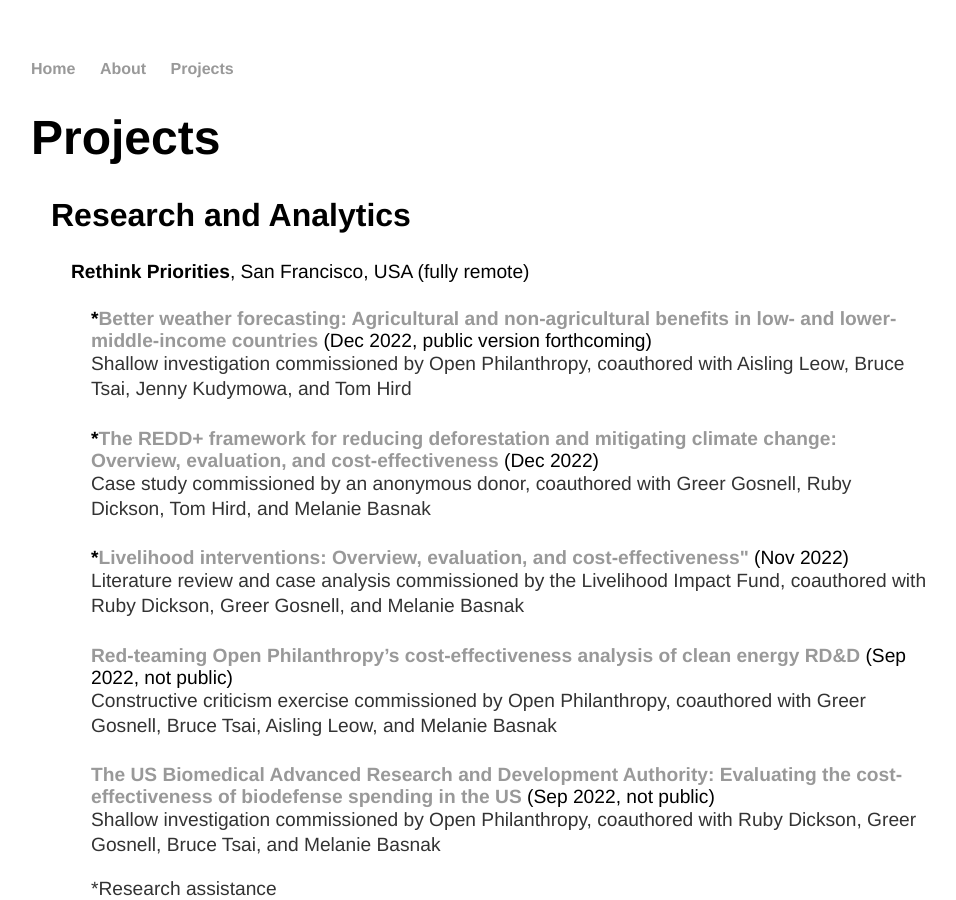
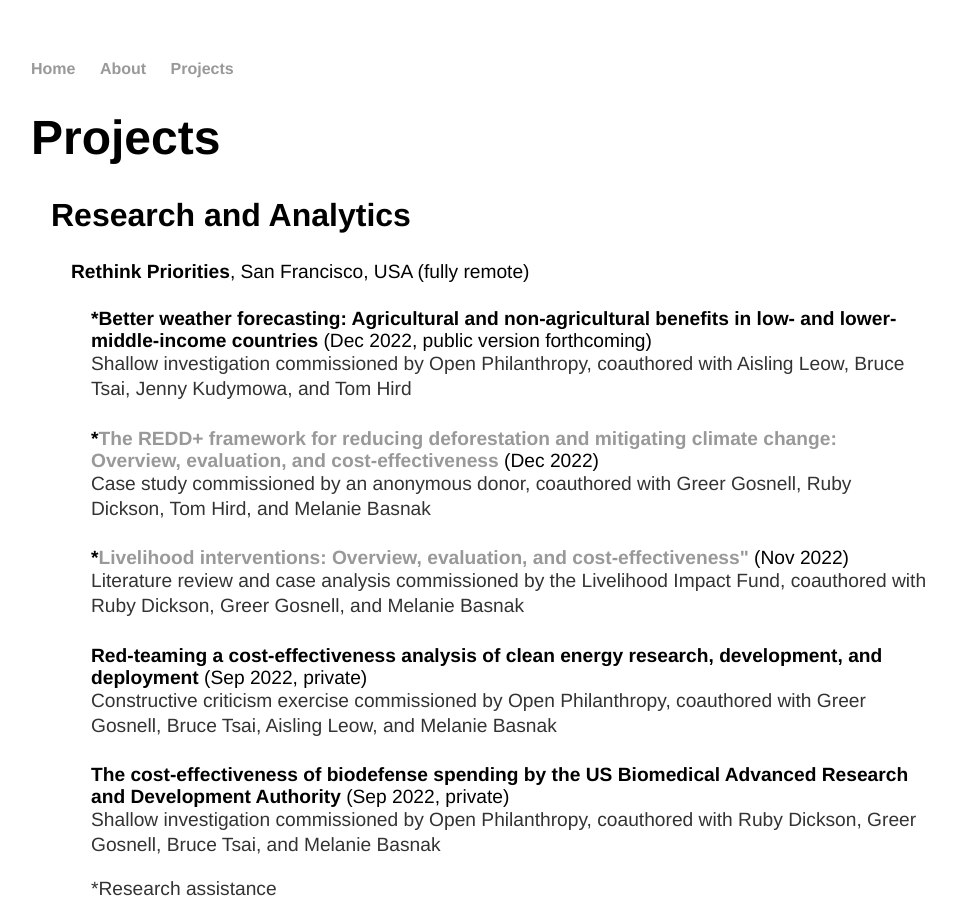
Before and after one commit to y-james-hu/y-james-hu.github.io, a Jekyll site: the page built from projects/index.html, in a window 1280 px wide and 900 px high. Shown: the whole window, without its empty margins (161-1117 px from the left). Built offline with Jekyll 4.4.1, drawn with Linux system fonts in a browser that asks for light colours.

Commit message:
Update index.html

```diff
--- a/projects/index.html
+++ b/projects/index.html
@@ -8,7 +8,7 @@
 
     <h3 style="margin-left: 40px">Rethink Priorities<span style="font-weight:normal">, San Francisco, USA (fully remote)</span></h3>
 
-      <h4 style="margin-left: 60px">*<a href = "#">Better weather forecasting: Agricultural and non-agricultural benefits in low- and lower-middle-income countries</a><span style="font-weight:normal"> (Dec 2022, public version forthcoming)</span></h4>
+      <h4 style="margin-left: 60px">*Better weather forecasting: Agricultural and non-agricultural benefits in low- and lower-middle-income countries<span style="font-weight:normal"> (Dec 2022, public version forthcoming)</span></h4>
       <p style="margin-left: 60px">Shallow investigation commissioned by Open Philanthropy, coauthored with Aisling Leow, Bruce Tsai, Jenny Kudymowa, and Tom Hird</p>
 
       <h4 style="margin-left: 60px">*<a href = "https://rethinkpriorities.org/publications/the-redd-framework-for-reducing-deforestation-and-mitigating-climate-change">The REDD+ framework for reducing deforestation and mitigating climate change: Overview, evaluation, and cost-effectiveness</a><span style="font-weight:normal"> (Dec 2022)</span></h4>
@@ -17,10 +17,10 @@
       <h4 style="margin-left: 60px">*<a href = "https://rethinkpriorities.org/publications/livelihood-interventions">Livelihood interventions: Overview, evaluation, and cost-effectiveness"</a><span style="font-weight:normal"> (Nov 2022)</span></h4>
       <p style="margin-left: 60px">Literature review and case analysis commissioned by the Livelihood Impact Fund, coauthored with Ruby Dickson, Greer Gosnell, and Melanie Basnak</p>
 
-      <h4 style="margin-left: 60px"><a href = "#">Red-teaming Open Philanthropy’s cost-effectiveness analysis of clean energy RD&D</a><span style="font-weight:normal"> (Sep 2022, not public)</span></h4>
+      <h4 style="margin-left: 60px">Red-teaming a cost-effectiveness analysis of clean energy research, development, and deployment<span style="font-weight:normal"> (Sep 2022, private)</span></h4>
       <p style="margin-left: 60px">Constructive criticism exercise commissioned by Open Philanthropy, coauthored with Greer Gosnell, Bruce Tsai, Aisling Leow, and Melanie Basnak</p>
 
-      <h4 style="margin-left: 60px"><a href = "#">The US Biomedical Advanced Research and Development Authority: Evaluating the cost-effectiveness of biodefense spending in the US</a><span style="font-weight:normal"> (Sep 2022, not public)</span></h4>
+      <h4 style="margin-left: 60px">The cost-effectiveness of biodefense spending by the US Biomedical Advanced Research and Development Authority<span style="font-weight:normal"> (Sep 2022, private)</span></h4>
       <p style="margin-left: 60px">Shallow investigation commissioned by Open Philanthropy, coauthored with Ruby Dickson, Greer Gosnell, Bruce Tsai, and Melanie Basnak</p>
 
       <p style="margin-left: 60px">*Research assistance</p>
```
